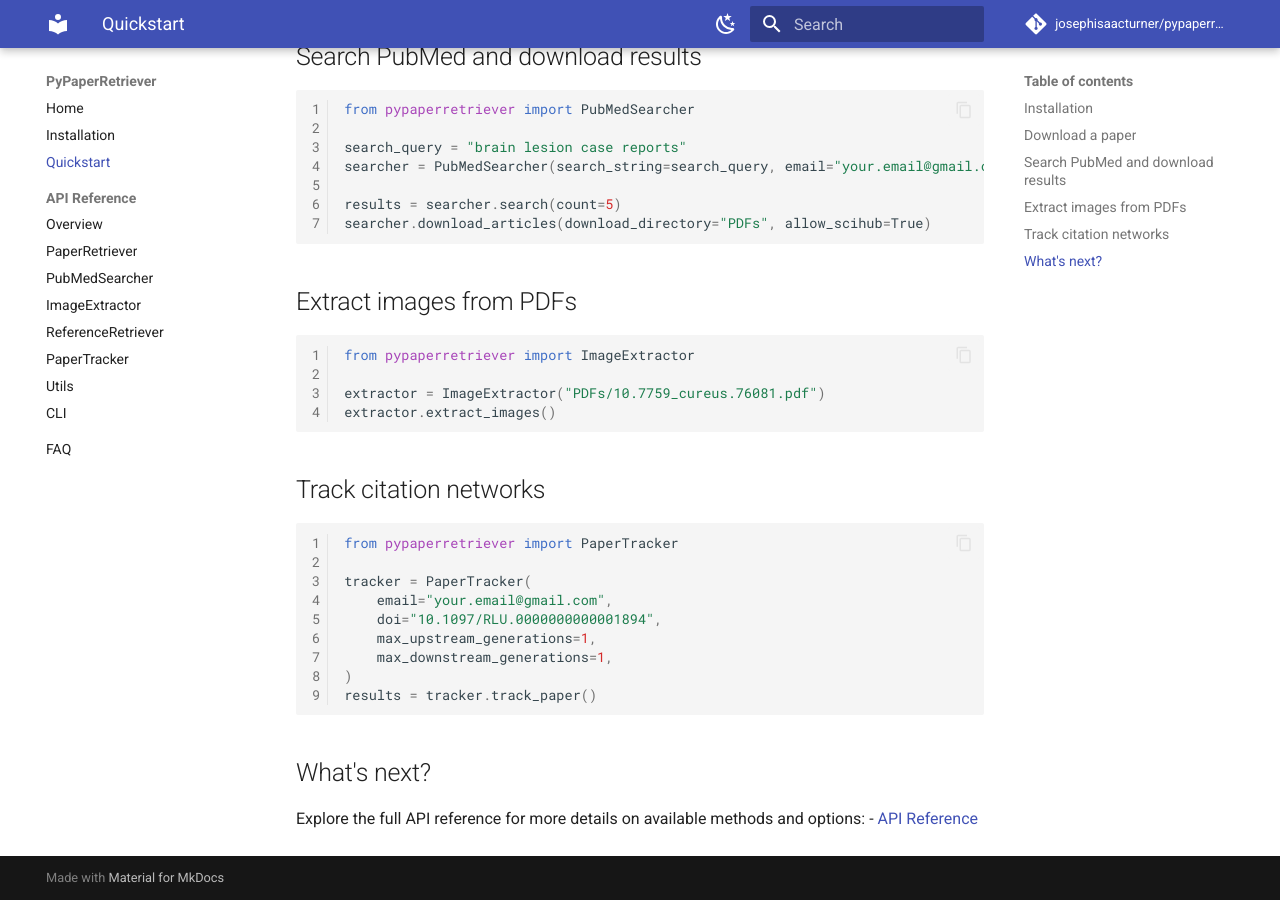
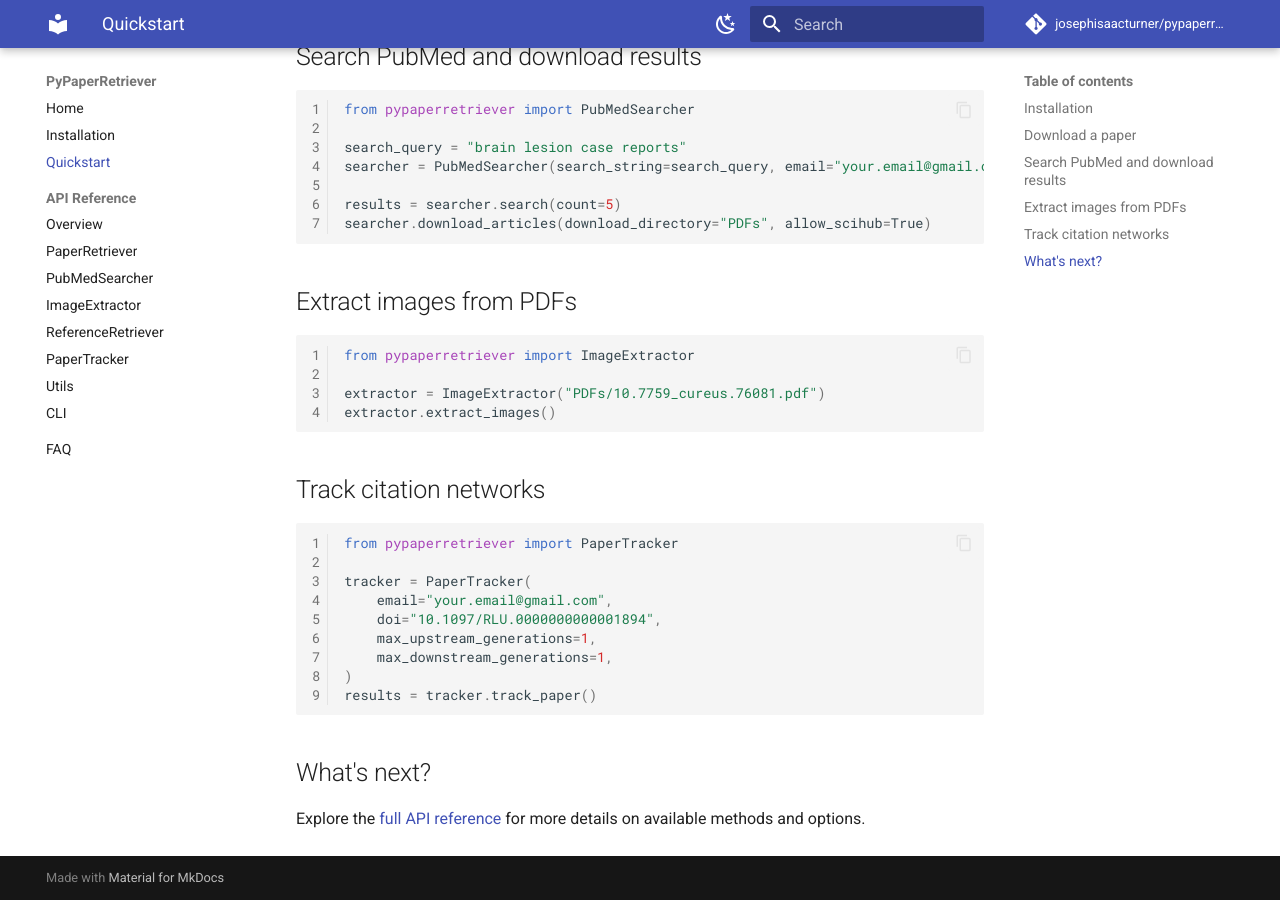
Before and after one commit to JosephIsaacTurner/pypaperretriever, an MkDocs documentation site: the page built from docs/quickstart.md, in a window 1280 px wide and 900 px high, scrolled down 1077 px. Built offline with MkDocs 1.6.1 and Material for MkDocs 9.7.7, drawn with Linux system fonts in a browser that asks for light colours; comment, search, counter and statistics services are not loaded.

Commit message:
fix docs bug

````diff
--- a/docs/quickstart.md
+++ b/docs/quickstart.md
@@ -82,5 +82,4 @@ results = tracker.track_paper()
 ```
 
 ## What's next?
-Explore the full API reference for more details on available methods and options:
-- [API Reference](api/index.md)
+Explore the [full API reference](api/index.md) for more details on available methods and options.
--- a/mkdocs.yml
+++ b/mkdocs.yml
@@ -36,7 +36,7 @@ plugins:
         python:
           options:
             docstring_style: google
-            show_source: false
+            show_source: true
             show_root_heading: true
             show_object_full_path: false
             separate_signature: true
````
